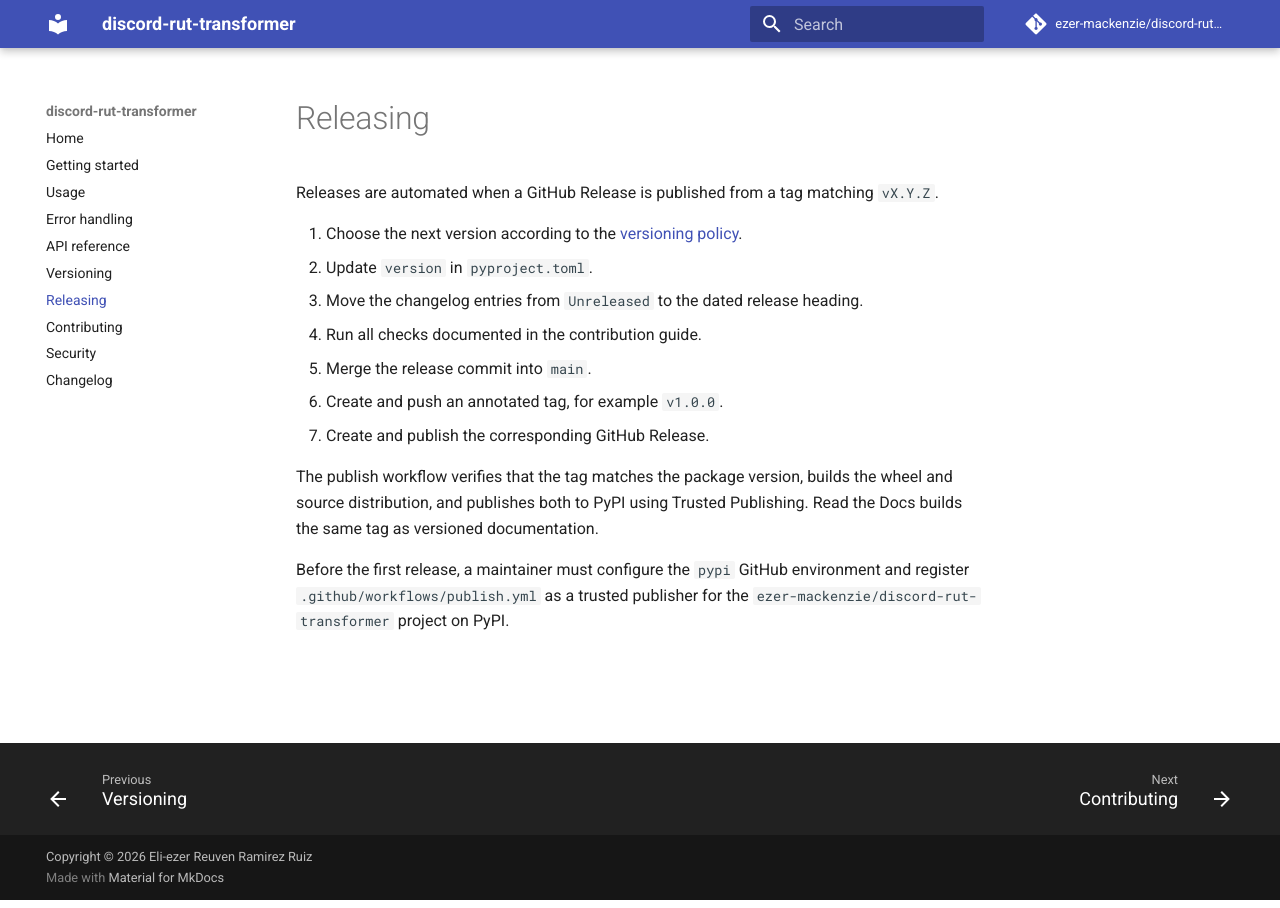
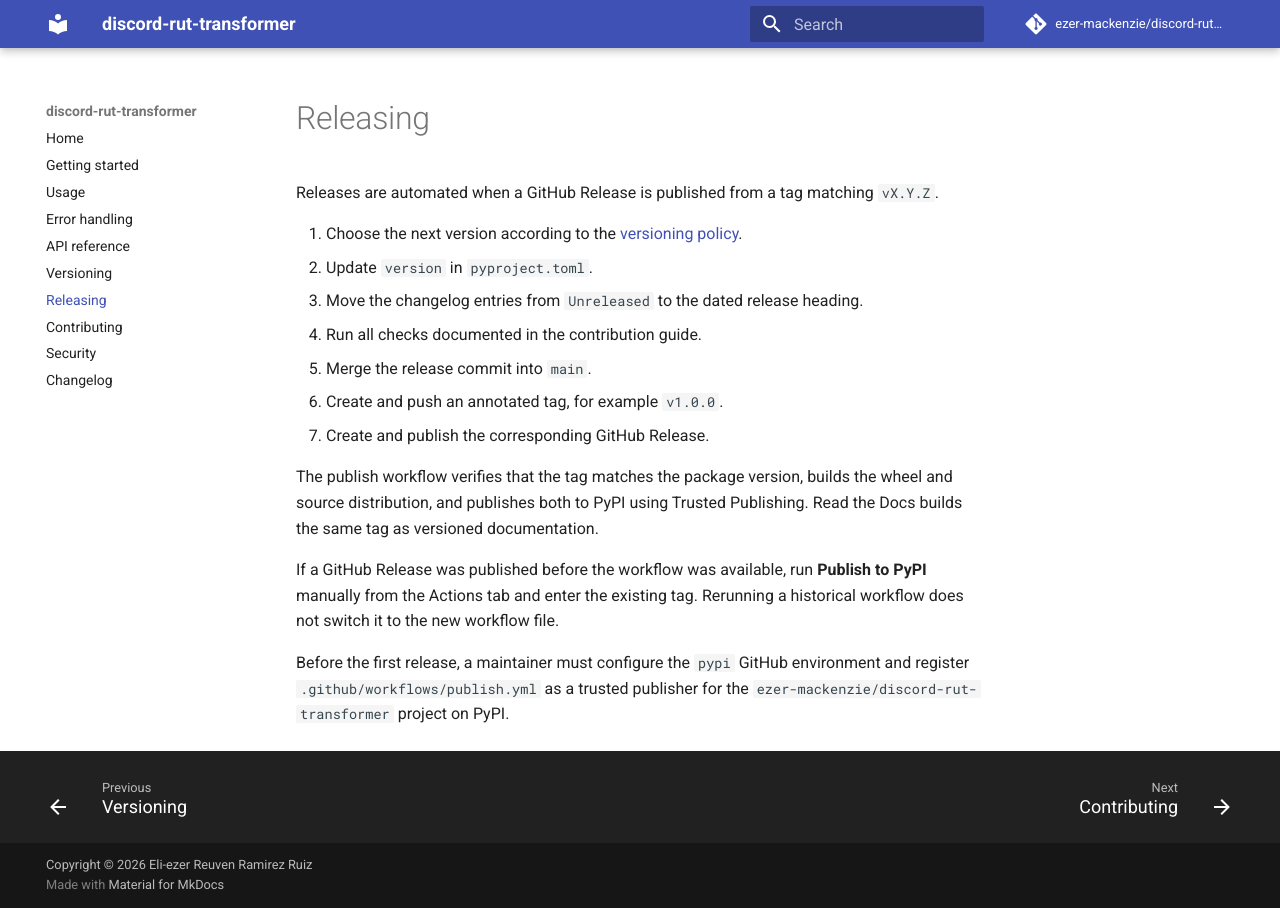
Before and after one commit to ezer-mackenzie/discord-rut-transformer, an MkDocs documentation site: the page built from docs/releasing.md, in a window 1280 px wide. Built offline with MkDocs 1.6.1 and Material for MkDocs 9.7.7, drawn with Linux system fonts in a browser that asks for light colours; comment, search, counter and statistics services are not loaded.

Commit message:
ci: allow verified manual publishing

```diff
--- a/docs/releasing.md
+++ b/docs/releasing.md
@@ -15,6 +15,10 @@ The publish workflow verifies that the tag matches the package version, builds
 the wheel and source distribution, and publishes both to PyPI using Trusted
 Publishing. Read the Docs builds the same tag as versioned documentation.
 
+If a GitHub Release was published before the workflow was available, run
+**Publish to PyPI** manually from the Actions tab and enter the existing tag.
+Rerunning a historical workflow does not switch it to the new workflow file.
+
 Before the first release, a maintainer must configure the `pypi` GitHub
 environment and register `.github/workflows/publish.yml` as a trusted publisher
 for the `ezer-mackenzie/discord-rut-transformer` project on PyPI.
```
Also changed, not shown: 1 other file.
